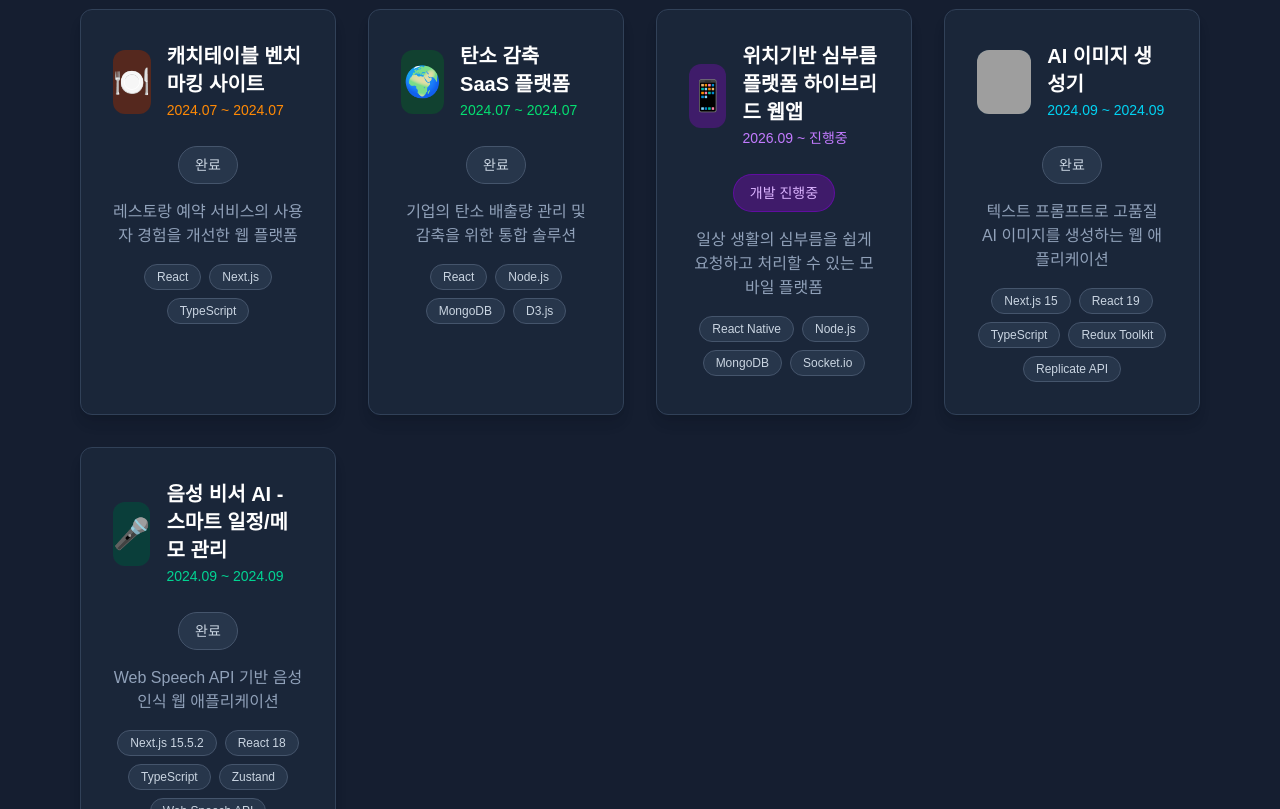
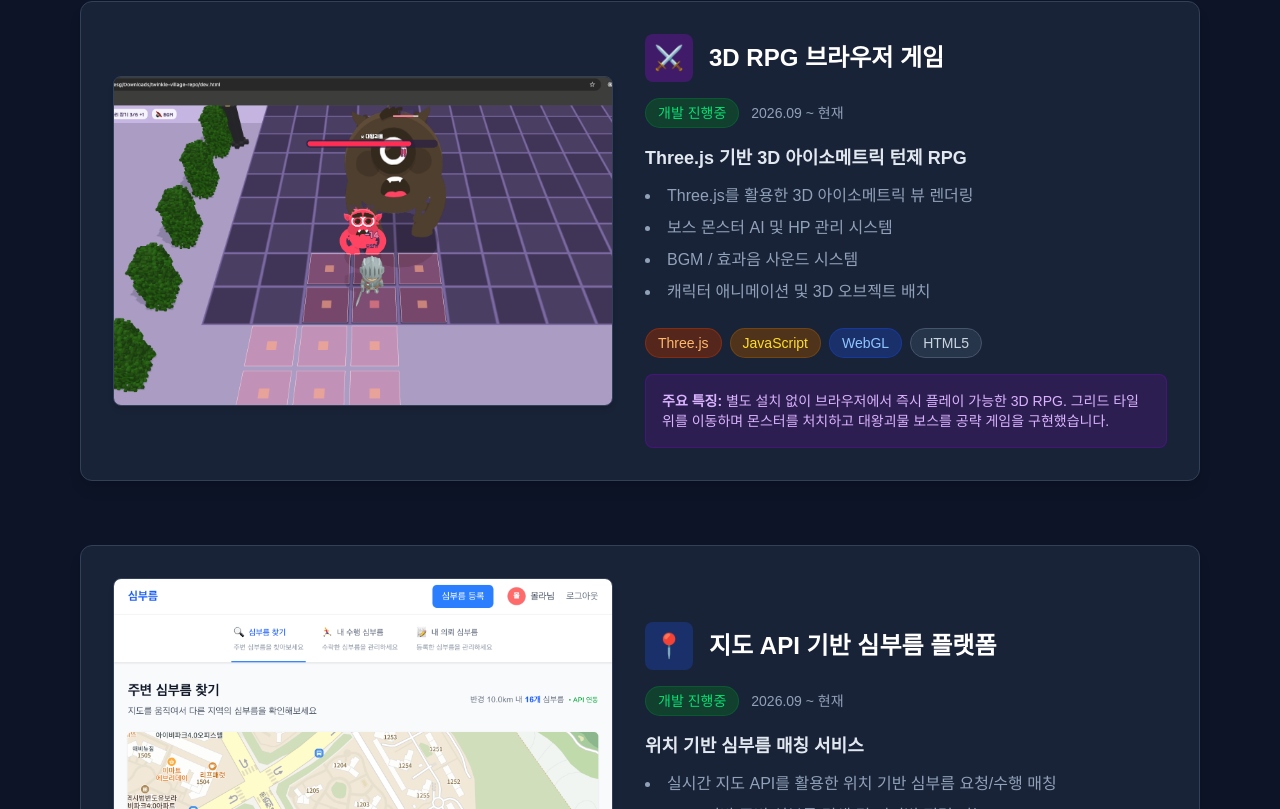
Before and after one commit to worldhostm/portfolio_update, a Next.js app: page / in a window 1280 px wide. Shown: the part 4251-5060 px from the top of the page. Built offline with nearby package versions, Linux system fonts and the light colour scheme; grey boxes are pictures that could not be loaded.

Commit message:
rm progress project  section

```diff
--- a/app/page.tsx
+++ b/app/page.tsx
@@ -330,119 +330,6 @@ export default function Home() {
             </div>
           </div>
         </section>
-
-        {/* Personal Projects Section */}
-        <section id="personal-projects" className="min-h-screen py-20 bg-slate-800/60">
-          <div className="max-w-6xl mx-auto px-4">
-            <h2 className="text-5xl font-bold text-center text-white mb-16">현재 개인 프로젝트 진행</h2>
-
-            <div className="grid grid-cols-1 md:grid-cols-2 lg:grid-cols-4 gap-8">
-              <div className="bg-slate-800/80 p-8 rounded-xl border border-slate-700 hover:border-cyan-500/50 transition-colors shadow-lg">
-                <div className="flex items-center mb-6">
-                  <div className="w-16 h-16 bg-orange-900/60 rounded-xl flex items-center justify-center mr-4 text-3xl">🍽️</div>
-                  <div>
-                    <h3 className="text-xl font-bold text-white">캐치테이블 벤치마킹 사이트</h3>
-                    <span className="text-sm text-orange-400 font-medium">2024.07 ~ 2024.07</span>
-                  </div>
-                </div>
-                <div className="flex items-center justify-center">
-                  <span className="bg-slate-700/60 text-slate-300 px-4 py-2 rounded-full text-sm font-medium border border-slate-600">완료</span>
-                </div>
-                <p className="text-slate-400 mt-4 text-center">레스토랑 예약 서비스의 사용자 경험을 개선한 웹 플랫폼</p>
-                <div className="flex flex-wrap gap-2 justify-center mt-4">
-                  {['React', 'Next.js', 'TypeScript'].map((tech, i) => (
-                    <span key={i} className="bg-slate-700/60 text-slate-300 px-3 py-1 rounded-full text-xs border border-slate-600">{tech}</span>
-                  ))}
-                </div>
-              </div>
-
-              <div className="bg-slate-800/80 p-8 rounded-xl border border-slate-700 hover:border-cyan-500/50 transition-colors shadow-lg">
-                <div className="flex items-center mb-6">
-                  <div className="w-16 h-16 bg-green-900/60 rounded-xl flex items-center justify-center mr-4 text-3xl">🌍</div>
-                  <div>
-                    <h3 className="text-xl font-bold text-white">탄소 감축 SaaS 플랫폼</h3>
-                    <span className="text-sm text-green-400 font-medium">2024.07 ~ 2024.07</span>
-                  </div>
-                </div>
-                <div className="flex items-center justify-center">
-                  <span className="bg-slate-700/60 text-slate-300 px-4 py-2 rounded-full text-sm font-medium border border-slate-600">완료</span>
-                </div>
-                <p className="text-slate-400 mt-4 text-center">기업의 탄소 배출량 관리 및 감축을 위한 통합 솔루션</p>
-                <div className="flex flex-wrap gap-2 justify-center mt-4">
-                  {['React', 'Node.js', 'MongoDB', 'D3.js'].map((tech, i) => (
-                    <span key={i} className="bg-slate-700/60 text-slate-300 px-3 py-1 rounded-full text-xs border border-slate-600">{tech}</span>
-                  ))}
-                </div>
-              </div>
-
-              <div className="bg-slate-800/80 p-8 rounded-xl border border-slate-700 hover:border-cyan-500/50 transition-colors shadow-lg">
-                <div className="flex items-center mb-6">
-                  <div className="w-16 h-16 bg-purple-900/60 rounded-xl flex items-center justify-center mr-4 text-3xl">📱</div>
-                  <div>
-                    <h3 className="text-xl font-bold text-white">위치기반 심부름 플랫폼 하이브리드 웹앱</h3>
-                    <span className="text-sm text-purple-400 font-medium">2026.09 ~ 진행중</span>
-                  </div>
-                </div>
-                <div className="flex items-center justify-center">
-                  <span className="bg-purple-900/60 text-purple-300 px-4 py-2 rounded-full text-sm font-medium border border-purple-700/50">개발 진행중</span>
-                </div>
-                <p className="text-slate-400 mt-4 text-center">일상 생활의 심부름을 쉽게 요청하고 처리할 수 있는 모바일 플랫폼</p>
-                <div className="flex flex-wrap gap-2 justify-center mt-4">
-                  {['React Native', 'Node.js', 'MongoDB', 'Socket.io'].map((tech, i) => (
-                    <span key={i} className="bg-slate-700/60 text-slate-300 px-3 py-1 rounded-full text-xs border border-slate-600">{tech}</span>
-                  ))}
-                </div>
-              </div>
-
-              <div className="bg-slate-800/80 p-8 rounded-xl border border-slate-700 hover:border-cyan-500/50 transition-colors shadow-lg">
-                <div className="flex items-center mb-6">
-                  <div className="relative w-16 h-16 bg-cyan-900/60 rounded-xl overflow-hidden mr-4">
-                    <Image src="/ai-image-generator.png" alt="AI 이미지 생성기" fill className="object-cover" />
-                  </div>
-                  <div>
-                    <h3 className="text-xl font-bold text-white">AI 이미지 생성기</h3>
-                    <span className="text-sm text-cyan-400 font-medium">2024.09 ~ 2024.09</span>
-                  </div>
-                </div>
-                <div className="flex items-center justify-center">
-                  <span className="bg-slate-700/60 text-slate-300 px-4 py-2 rounded-full text-sm font-medium border border-slate-600">완료</span>
-                </div>
-                <p className="text-slate-400 mt-4 text-center">텍스트 프롬프트로 고품질 AI 이미지를 생성하는 웹 애플리케이션</p>
-                <div className="flex flex-wrap gap-2 justify-center mt-4">
-                  {['Next.js 15', 'React 19', 'TypeScript', 'Redux Toolkit', 'Replicate API'].map((tech, i) => (
-                    <span key={i} className="bg-slate-700/60 text-slate-300 px-3 py-1 rounded-full text-xs border border-slate-600">{tech}</span>
-                  ))}
-                </div>
-              </div>
-
-              <div className="bg-slate-800/80 p-8 rounded-xl border border-slate-700 hover:border-cyan-500/50 transition-colors shadow-lg">
-                <div className="flex items-center mb-6">
-                  <div className="w-16 h-16 bg-emerald-900/60 rounded-xl flex items-center justify-center mr-4 text-3xl">🎤</div>
-                  <div>
-                    <h3 className="text-xl font-bold text-white">음성 비서 AI - 스마트 일정/메모 관리</h3>
-                    <span className="text-sm text-emerald-400 font-medium">2024.09 ~ 2024.09</span>
-                  </div>
-                </div>
-                <div className="flex items-center justify-center">
-                  <span className="bg-slate-700/60 text-slate-300 px-4 py-2 rounded-full text-sm font-medium border border-slate-600">완료</span>
-                </div>
-                <p className="text-slate-400 mt-4 text-center">Web Speech API 기반 음성 인식 웹 애플리케이션</p>
-                <div className="flex flex-wrap gap-2 justify-center mt-4">
-                  {['Next.js 15.5.2', 'React 18', 'TypeScript', 'Zustand', 'Web Speech API'].map((tech, i) => (
-                    <span key={i} className="bg-slate-700/60 text-slate-300 px-3 py-1 rounded-full text-xs border border-slate-600">{tech}</span>
-                  ))}
-                </div>
-              </div>
-            </div>
-
-            <div className="text-center mt-12">
-              <p className="text-lg text-slate-400">
-                💡 새로운 기술과 트렌드를 적극적으로 학습하며 개인 프로젝트를 통해 실무 역량을 향상시키고 있습니다.
-              </p>
-            </div>
-          </div>
-        </section>
-
         {/* 진행 중인 개인 프로젝트 Section */}
         <section className="py-20 bg-slate-900/70">
           <div className="max-w-6xl mx-auto px-4">
```
